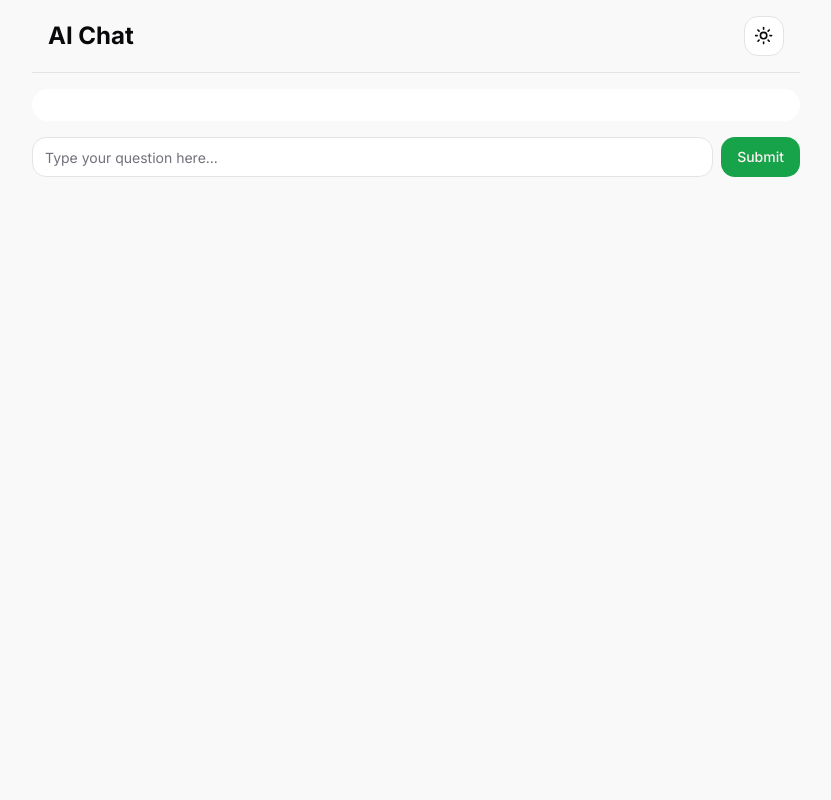
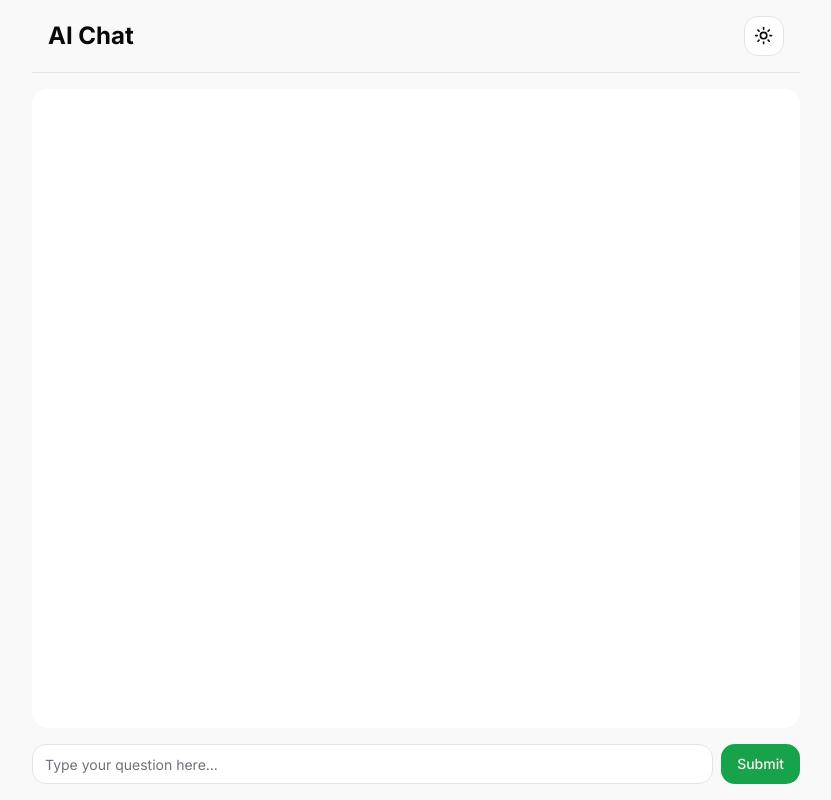
Before and after one commit to mndgs1/aichatbot, a Next.js app: page / in a window 1280 px wide. Shown: the whole page, without its empty margins (224-1055 px from the left). Built offline with nearby package versions, Linux system fonts and the light colour scheme.

Commit message:
Fixed styles

```diff
--- a/src/app/page.tsx
+++ b/src/app/page.tsx
@@ -3,7 +3,7 @@ import { Chat } from "@/components/chat";
 
 export default function Home() {
     return (
-        <main className="">
+        <main className="flex-grow flex flex-col px-4">
             <Chat />
         </main>
     );
--- a/src/components/chat.tsx
+++ b/src/components/chat.tsx
@@ -18,7 +18,7 @@ export function Chat() {
 
     return (
         <>
-            <section className="container px-0 flex flex-col flex-grow gap-4 mx-auto max-w-3xl">
+            <section className="container px-0 flex flex-col gap-4 mx-auto max-w-3xl flex-grow">
                 <ul
                     ref={chatParent}
                     className="h-1 p-4 flex-grow dark:bg-muted/50 bg-background rounded-lg overflow-y-auto flex flex-col gap-4">
@@ -50,7 +50,7 @@ export function Chat() {
                     ))}
                 </ul>
             </section>
-            <section className="p-4">
+            <section className="py-4">
                 <form
                     onSubmit={handleSubmit}
                     className="flex w-full max-w-3xl mx-auto items-center">
```
